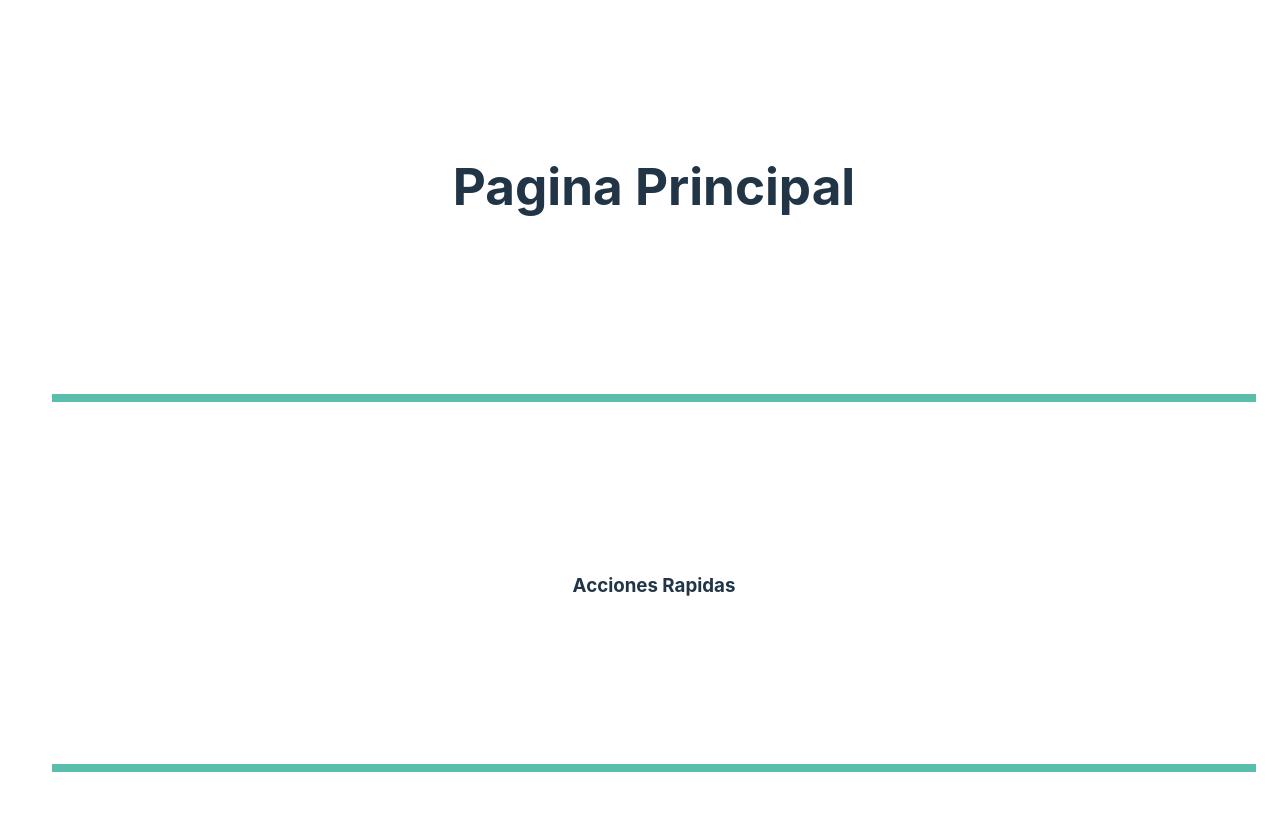
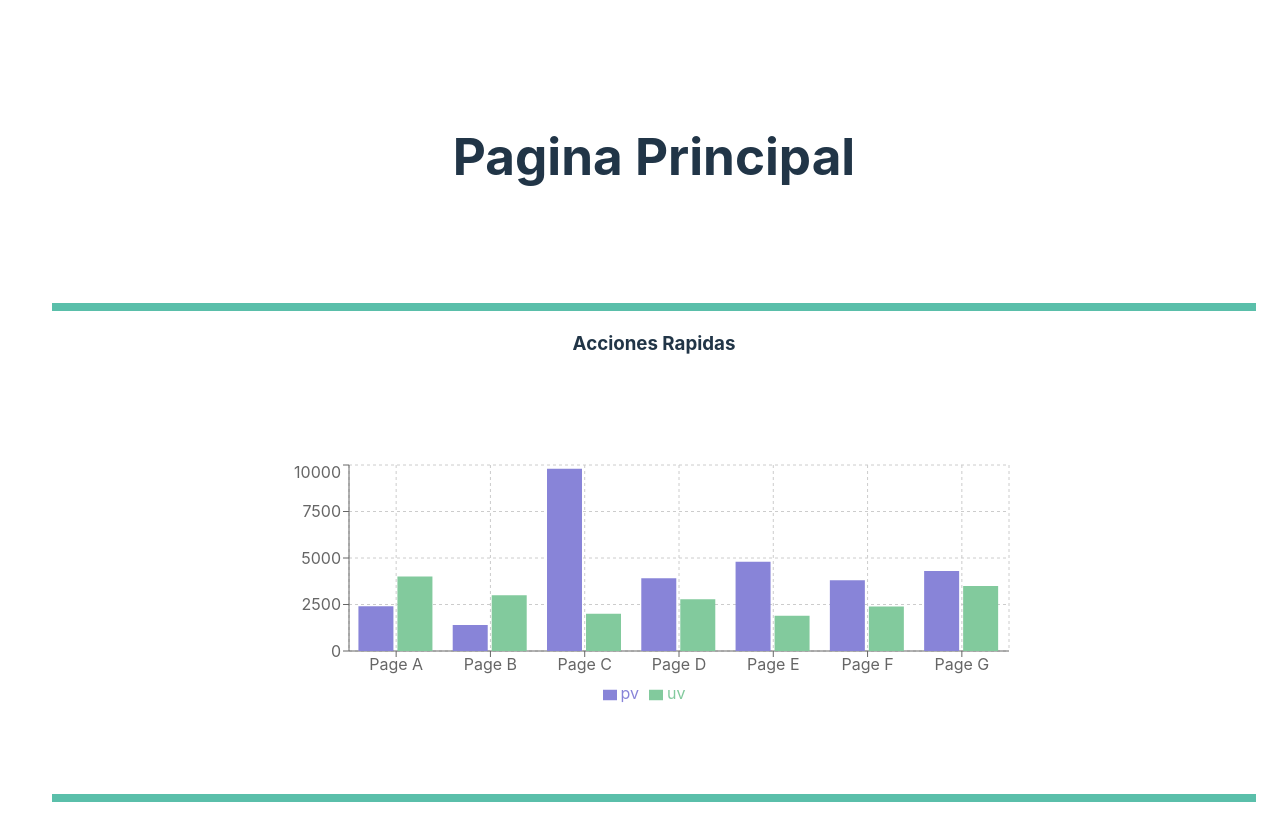
Before and after one commit to LorenzoGalaverna/INET-Front, a React (Vite) app: page / in a window 1280 px wide. Shown: the top 840 px of the page. Built offline with nearby package versions, Linux system fonts and the light colour scheme.

Commit message:
added chart to homepage for an example view

```diff
--- a/package.json
+++ b/package.json
@@ -11,7 +11,8 @@
   },
   "dependencies": {
     "react": "^18.2.0",
-    "react-dom": "^18.2.0"
+    "react-dom": "^18.2.0",
+    "recharts": "^2.8.0"
   },
   "devDependencies": {
     "@types/react": "^18.2.15",
--- a/src/components/HomePage/HomePage.css
+++ b/src/components/HomePage/HomePage.css
@@ -1,8 +1,8 @@
 .linea-home {
   margin-top: 1px;
   height: 4px;
-  border: 2px solid #5ABFAA;
-  background-color: #5ABFAA;
+  border: 2px solid #5abfaa;
+  background-color: #5abfaa;
   width: 1200px;
 }
 .body-home {
@@ -18,3 +18,15 @@
 .titulo-home {
   text-align: center;
 }
+.container-chart {
+  display: flex;
+  flex-wrap: wrap;
+  justify-content: center;
+  align-items: center;
+  padding-right: 10px;
+}
+
+.subtitile {
+  margin-left: 150px;
+  padding: 5px;
+}
--- a/src/components/HomePage/HomePage.jsx
+++ b/src/components/HomePage/HomePage.jsx
@@ -1,8 +1,46 @@
 import "./HomePage.css";
 
 import React from "react";
+import { BarChart, CartesianAxis, CartesianGrid, XAxis, YAxis, Tooltip,Legend, Bar } from "recharts";
 
 export default function HomePage() {
+  const data = [
+    {
+      name: "Page A",
+      uv: 4000,
+      pv: 2400,
+    },
+    {
+      name: "Page B",
+      uv: 3000,
+      pv: 1398,
+    },
+    {
+      name: "Page C",
+      uv: 2000,
+      pv: 9800,
+    },
+    {
+      name: "Page D",
+      uv: 2780,
+      pv: 3908,
+    },
+    {
+      name: "Page E",
+      uv: 1890,
+      pv: 4800,
+    },
+    {
+      name: "Page F",
+      uv: 2390,
+      pv: 3800,
+    },
+    {
+      name: "Page G",
+      uv: 3490,
+      pv: 4300,
+    },
+  ];
   return (
     <body className="body-home">
       <div>
@@ -10,9 +48,19 @@ export default function HomePage() {
       </div>
       <div className="contenedor-linea-home">
         <hr className="linea-home"></hr>
+      <h3 className="subtitle">Acciones Rapidas</h3>
       </div>
-      <h3 className="subtitulo">Acciones Rapidas</h3>
-      <div className="container-slider"></div>
+      <div className="container-chart">
+        <BarChart width={730} height={250} data={data}>
+          <CartesianGrid strokeDasharray="3 3" />
+          <XAxis dataKey="name" />
+          <YAxis />
+          <Tooltip />
+          <Legend />
+          <Bar dataKey="pv" fill="#8884d8" />
+          <Bar dataKey="uv" fill="#82ca9d" />
+        </BarChart>
+      </div>
       <div className="contenedor-linea-home">
         <hr className="linea-home"></hr>
       </div>
```
Also changed, not shown: 1 other file (tests, documents, lock files or other folders).
